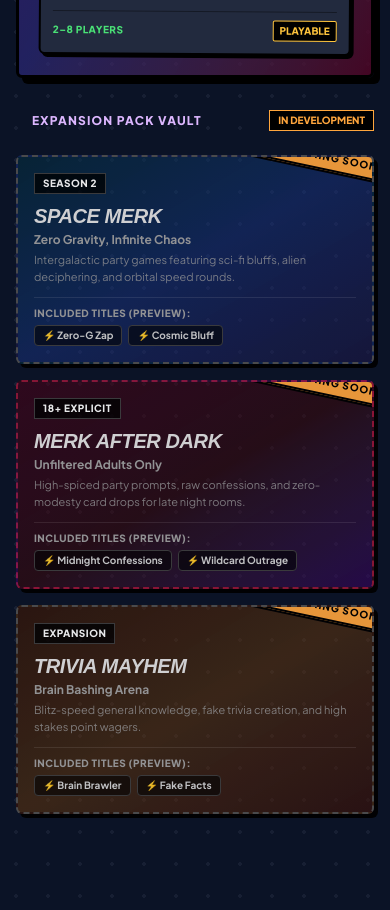
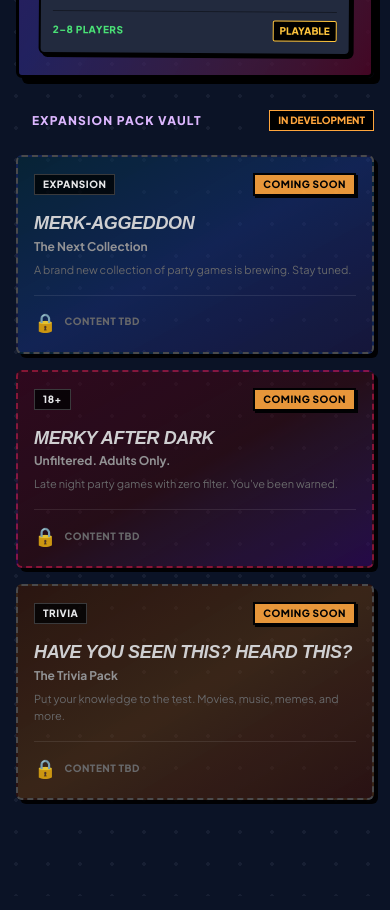
Before and after one commit to Mster115/the-merkive, a Next.js app in the folder apps/web/: page / in a window 390 px wide. Shown: the part 1520-2430 px from the top of the page. Built offline with nearby package versions, Linux system fonts and the light colour scheme; a web font is replaced by a local one.

Commit message:
fix: rename expansion packs + fix coming soon tag cutoff
- Merk-aggeddon, Merky After Dark, Have you seen this? Heard this?
- Replace cut-off diagonal banner with inline COMING SOON badge
- Remove placeholder upcomingGames previews (content TBD)
- 3-column grid for coming soon packs on desktop

```diff
--- a/apps/web/src/components/HomeScreen.tsx
+++ b/apps/web/src/components/HomeScreen.tsx
@@ -281,54 +281,42 @@ export function HomeScreen() {
             </div>
 
             {/* Grid of Coming Soon Content Packs */}
-            <div className="grid grid-cols-1 sm:grid-cols-2 gap-4">
+            <div className="grid grid-cols-1 sm:grid-cols-3 gap-4">
               {comingSoonPacks.map((pack) => (
                 <div
                   key={pack.id}
-                  className={`relative overflow-hidden rounded-xl border-2 border-dashed border-neutral-600 bg-gradient-to-br ${pack.gradientTheme ?? "from-neutral-900 to-black"} p-4 flex flex-col justify-between gap-3 opacity-90 hover:opacity-100 transition-all group shadow-[4px_4px_0_0_#000]`}
+                  className={`relative rounded-xl border-2 border-dashed border-neutral-600 bg-gradient-to-br ${pack.gradientTheme ?? "from-neutral-900 to-black"} p-4 sm:p-5 flex flex-col justify-between gap-4 opacity-90 hover:opacity-100 transition-all group shadow-[4px_4px_0_0_#000]`}
                 >
-                  {/* Diagonal Warning Banner */}
-                  <div className="absolute -top-3 -right-12 rotate-12 bg-[var(--mb-warn)] text-black border-2 border-black font-black text-[10px] uppercase tracking-widest px-10 py-1 shadow-[2px_2px_0_0_#000]">
-                    COMING SOON
+                  {/* Top row: badge + coming soon tag */}
+                  <div className="flex items-center justify-between gap-2 flex-wrap">
+                    <span className="bg-black/80 text-white border border-neutral-700 px-2 py-0.5 text-[10px] font-black uppercase tracking-wider shrink-0">
+                      {pack.badge ? t(pack.badge) : "VAULT"}
+                    </span>
+                    <span className="bg-[var(--mb-warn)] text-black border-2 border-black px-2 py-0.5 text-[10px] font-black uppercase tracking-wider shadow-[2px_2px_0_0_#000] shrink-0">
+                      COMING SOON
+                    </span>
                   </div>
 
+                  {/* Pack info */}
                   <div>
-                    <div className="flex items-center gap-2 mb-2">
-                      <span className="bg-black/80 text-white border border-neutral-700 px-2 py-0.5 text-[10px] font-black uppercase tracking-wider">
-                        {pack.badge ? t(pack.badge) : "VAULT"}
-                      </span>
-                    </div>
-
-                    <h4 className="text-xl [font-family:var(--mb-font-display)] font-black italic uppercase text-neutral-200 tracking-tight">
+                    <h4 className="text-lg sm:text-xl [font-family:var(--mb-font-display)] font-black italic uppercase text-neutral-200 tracking-tight leading-tight">
                       {t(pack.nameKey)}
                     </h4>
-                    <p className="text-xs font-bold text-neutral-400 mt-0.5">
+                    <p className="text-xs font-bold text-neutral-400 mt-1">
                       {t(pack.taglineKey ?? pack.descriptionKey)}
                     </p>
-                    <p className="text-[11px] text-neutral-400/80 mt-1 line-clamp-2">
+                    <p className="text-[11px] text-neutral-500 mt-1.5 leading-relaxed">
                       {t(pack.descriptionKey)}
                     </p>
                   </div>
 
-                  {/* Preview Upcoming Games */}
-                  {pack.upcomingGames && pack.upcomingGames.length > 0 && (
-                    <div className="border-t border-white/10 pt-2 flex flex-col gap-1">
-                      <span className="text-[10px] font-extrabold uppercase tracking-wider text-neutral-400">
-                        INCLUDED TITLES (PREVIEW):
-                      </span>
-                      <div className="flex flex-wrap gap-1.5">
-                        {pack.upcomingGames.map((ug, idx) => (
-                          <span
-                            key={idx}
-                            className="bg-black/60 text-neutral-300 border border-neutral-700 px-2 py-0.5 rounded text-[10px] font-bold"
-                            title={ug.desc}
-                          >
-                            ⚡ {ug.name}
-                          </span>
-                        ))}
-                      </div>
-                    </div>
-                  )}
+                  {/* Lock icon */}
+                  <div className="border-t border-white/10 pt-3 flex items-center gap-2">
+                    <span className="text-lg">🔒</span>
+                    <span className="text-[10px] font-extrabold uppercase tracking-wider text-neutral-500">
+                      Content TBD
+                    </span>
+                  </div>
                 </div>
               ))}
             </div>
--- a/apps/web/src/i18n/en.ts
+++ b/apps/web/src/i18n/en.ts
@@ -28,20 +28,20 @@ export const en: Record<string, string> = {
   "pack.merkining.desc": "The foundational triad of party chaos. Fast-paced drawing, deceptive bluffs, and intense voting.",
   "pack.merkining.badge": "BEGINNING PACK",
 
-  "pack.space.name": "Space Merk",
-  "pack.space.tagline": "Zero Gravity, Infinite Chaos",
-  "pack.space.desc": "Intergalactic party games featuring sci-fi bluffs, alien deciphering, and orbital speed rounds.",
-  "pack.space.badge": "SEASON 2",
+  "pack.merkaggeddon.name": "Merk-aggeddon",
+  "pack.merkaggeddon.tagline": "The Next Collection",
+  "pack.merkaggeddon.desc": "A brand new collection of party games is brewing. Stay tuned.",
+  "pack.merkaggeddon.badge": "EXPANSION",
 
-  "pack.dark.name": "Merk After Dark",
-  "pack.dark.tagline": "Unfiltered Adults Only",
-  "pack.dark.desc": "High-spiced party prompts, raw confessions, and zero-modesty card drops for late night rooms.",
-  "pack.dark.badge": "18+ EXPLICIT",
+  "pack.dark.name": "Merky After Dark",
+  "pack.dark.tagline": "Unfiltered. Adults Only.",
+  "pack.dark.desc": "Late night party games with zero filter. You've been warned.",
+  "pack.dark.badge": "18+",
 
-  "pack.trivia.name": "Trivia Mayhem",
-  "pack.trivia.tagline": "Brain Bashing Arena",
-  "pack.trivia.desc": "Blitz-speed general knowledge, fake trivia creation, and high stakes point wagers.",
-  "pack.trivia.badge": "EXPANSION",
+  "pack.seenheard.name": "Have you seen this? Heard this?",
+  "pack.seenheard.tagline": "The Trivia Pack",
+  "pack.seenheard.desc": "Put your knowledge to the test. Movies, music, memes, and more.",
+  "pack.seenheard.badge": "TRIVIA",
 
   "lobby.title": "Lobby",
   "lobby.players": "Players",
--- a/packages/games/src/index.ts
+++ b/packages/games/src/index.ts
@@ -35,21 +35,17 @@ export const contentPacks: ContentPack[] = [
     gradientTheme: "from-purple-950/80 via-indigo-900/60 to-pink-950/80 border-[var(--mb-accent)]",
   },
   {
-    id: "space_merk",
-    nameKey: "pack.space.name",
-    descriptionKey: "pack.space.desc",
-    taglineKey: "pack.space.tagline",
-    badge: "pack.space.badge",
+    id: "merkaggeddon",
+    nameKey: "pack.merkaggeddon.name",
+    descriptionKey: "pack.merkaggeddon.desc",
+    taglineKey: "pack.merkaggeddon.tagline",
+    badge: "pack.merkaggeddon.badge",
     isComingSoon: true,
     gameIds: [],
     gradientTheme: "from-cyan-950/60 via-blue-900/50 to-indigo-950/60 border-cyan-500/50",
-    upcomingGames: [
-      { name: "Zero-G Zap", desc: "Anti-gravity reaction frenzy" },
-      { name: "Cosmic Bluff", desc: "Lie your way across the galaxy" },
-    ],
   },
   {
-    id: "merk_after_dark",
+    id: "merky_after_dark",
     nameKey: "pack.dark.name",
     descriptionKey: "pack.dark.desc",
     taglineKey: "pack.dark.tagline",
@@ -57,24 +53,16 @@ export const contentPacks: ContentPack[] = [
     isComingSoon: true,
     gameIds: [],
     gradientTheme: "from-rose-950/60 via-red-950/50 to-purple-950/60 border-rose-500/50",
-    upcomingGames: [
-      { name: "Midnight Confessions", desc: "Spill the tea or drink" },
-      { name: "Wildcard Outrage", desc: "Filtered for zero modesty" },
-    ],
   },
   {
-    id: "trivia_mayhem",
-    nameKey: "pack.trivia.name",
-    descriptionKey: "pack.trivia.desc",
-    taglineKey: "pack.trivia.tagline",
-    badge: "pack.trivia.badge",
+    id: "seen_heard",
+    nameKey: "pack.seenheard.name",
+    descriptionKey: "pack.seenheard.desc",
+    taglineKey: "pack.seenheard.tagline",
+    badge: "pack.seenheard.badge",
     isComingSoon: true,
     gameIds: [],
     gradientTheme: "from-amber-950/60 via-yellow-900/50 to-orange-950/60 border-amber-500/50",
-    upcomingGames: [
-      { name: "Brain Brawler", desc: "Lightning fast trivia rounds" },
-      { name: "Fake Facts", desc: "Outsmart your friends with fake news" },
-    ],
   },
 ];
 
```
